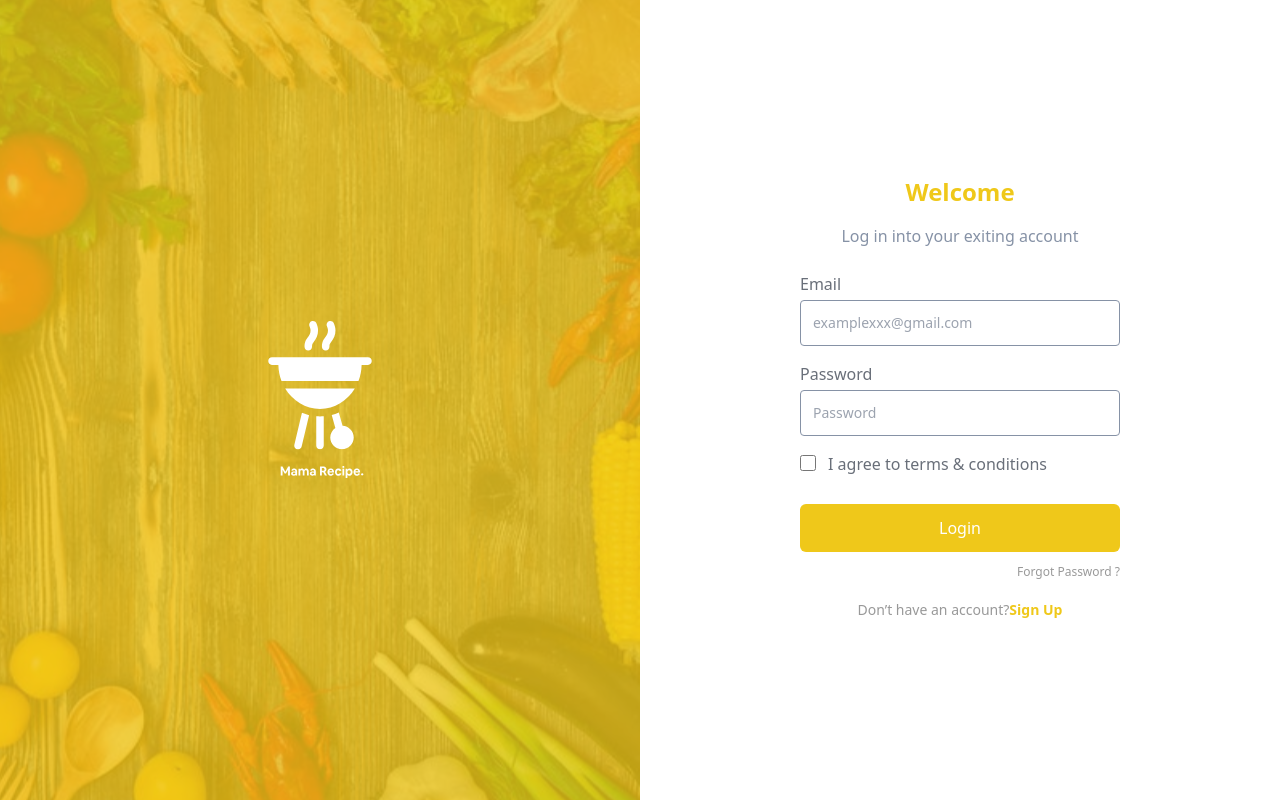
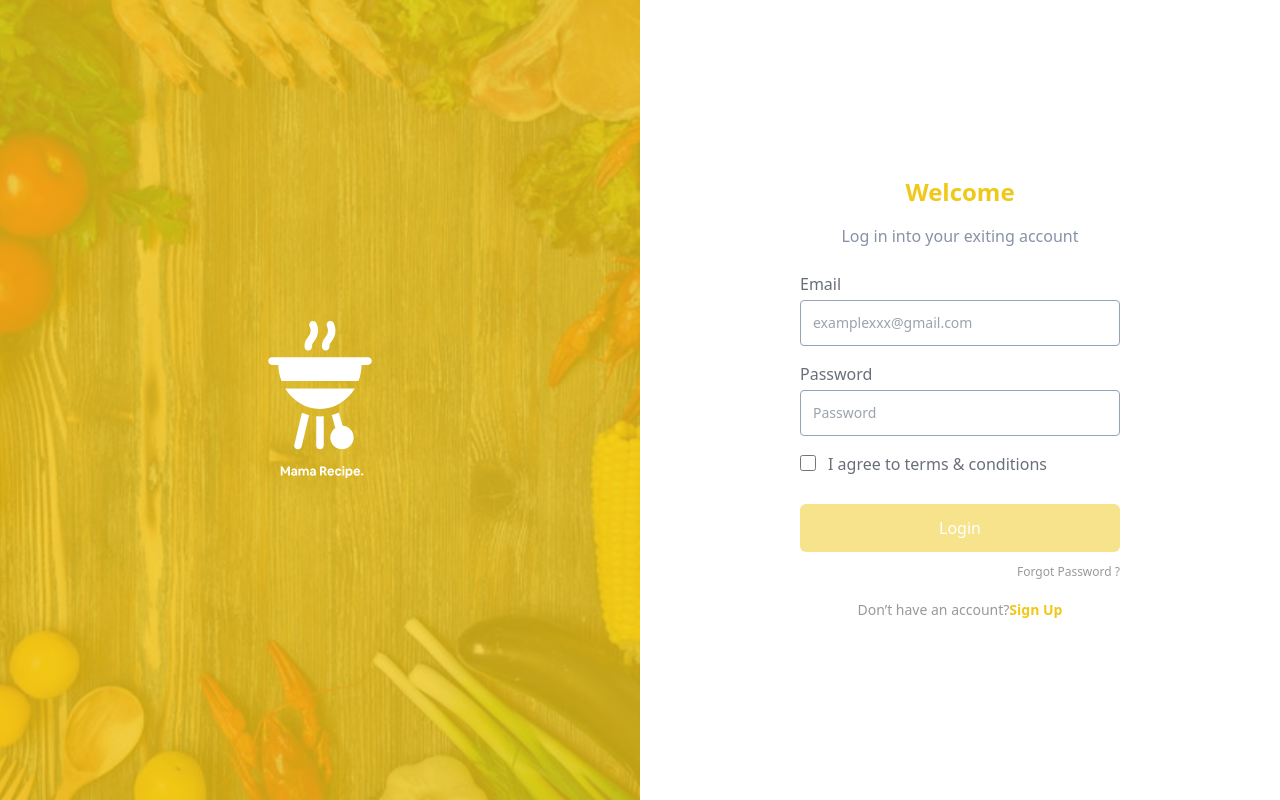
Before and after one commit to hasbialwikusmana/MamaRecipe-Frontend, a React (Vite) app: page /auth/login in a window 1280 px wide. Built offline with nearby package versions, Linux system fonts and the light colour scheme; no server answers.

Commit message:
update login

```diff
--- a/src/pages/Login/index.jsx
+++ b/src/pages/Login/index.jsx
@@ -1,50 +1,61 @@
 import { useState } from "react";
-import axios from "axios";
 import { Link, useNavigate } from "react-router-dom";
 import Swal from "sweetalert2";
+import { login } from "../../services/api";
 
 const Login = () => {
-  const [formData, setFormData] = useState({ email: "", password: "" });
-  const history = useNavigate();
+  const [email, setEmail] = useState("");
+  const [password, setPassword] = useState("");
+  const [agreeTerms, setAgreeTerms] = useState(false);
+  const navigate = useNavigate();
 
-  const handleChange = (e) => {
-    setFormData({ ...formData, [e.target.name]: e.target.value });
-  };
+  const handleLogin = async (e) => {
+    try {
+      e.preventDefault();
+      if (!email || !password) {
+        Swal.fire({
+          icon: "error",
+          title: "Oops...",
+          text: "Email and password cannot be empty!",
+        });
+        return;
+      }
 
-  const handleSubmit = (e) => {
-    e.preventDefault();
+      const response = await login(email, password);
 
-    if (!formData.email || !formData.password) {
+      localStorage.setItem("token", response.data.token);
+
+      localStorage.setItem("refreshToken", response.data.refreshToken);
+
+      // Berhasil login
+
       Swal.fire({
-        icon: "error",
-        title: "Oops...",
-        text: "Email and password cannot be empty!",
+        icon: "success",
+        title: "Login success",
+        text: "You will be redirected to the homepage",
+        showConfirmButton: false,
+        timer: 2000,
       });
-      return;
-    }
 
-    try {
-      const response = axios.post("https://mama-recipe-backend.vercel.app/auth/login", formData);
-
-      console.log(response);
-      const { token, refreshToken } = response.data.data;
-      localStorage.setItem("token", token);
-      localStorage.setItem("refreshToken", refreshToken);
-      history.push("/");
+      navigate("/");
     } catch (error) {
       Swal.fire({
         icon: "error",
         title: "Oops...",
-        text: error.response.data.message,
+        text: error.message,
       });
     }
+  };
+
+  const handleCheckTerms = () => {
+    setAgreeTerms(!agreeTerms);
   };
 
   return (
     <div className="2xl:container 2xl:mx-auto h-screen">
       <div
-        className="w-full flex max-sm:bg-[url('/img/login/bg.svg')]
-        max-sm:justify-center max-sm:items-center max-sm:h-screen max-sm:bg-cover max-sm:bg-center"
+        className="w-full flex flex-row justify-center items-center
+        max-sm:justify-center max-sm:items-center max-sm:h-screen max-sm:bg-cover max-sm:bg-center  "
       >
         <div className="bg-[url('/img/login/bg.svg')] max-sm:hidden w-1/2 flex justify-center items-center h-screen 2xl:h-[1200] bg-cover bg-center">
           <img src="/img/login/logo.svg" width="20%" alt="logo" className=" mt-4 mb-4" />
@@ -57,41 +68,41 @@ const Login = () => {
           <h3 className="max-sm:hidden text-primary text-2xl mt-4 mb-4 font-bold">Welcome</h3>
           <img src="/img/login/logo-yellow.svg" width="20%" alt="logo" className="sm:hidden mt-4 mb-4" />
           <p className="text-[#8692A6] mb-6">Log in into your exiting account</p>
-          <form onSubmit={handleSubmit} className="w-1/2 max-sm:w-4/5 max-lg:w-3/4  flex flex-col justify-start">
+          <form onSubmit={handleLogin} className="w-1/2 max-sm:w-4/5 max-lg:w-3/4  flex flex-col justify-start">
             <label className="text-[#696F79] mb-1" htmlFor="email">
               Email
             </label>
             <input
-              className="w-full bg-white text-black border border-[#8692A6] rounded p-3 mb-4 text-sm focus:drop-shadow  focus:outline-primary"
+              className="w-full bg-white text-black border border-slate-400 rounded p-3 mb-4 text-sm focus:drop-shadow  focus:outline-primary"
               type="text"
               name="email"
               id="email"
               placeholder="examplexxx@gmail.com"
-              value={formData.email}
-              onChange={handleChange}
+              value={email}
+              onChange={(e) => setEmail(e.target.value)}
             />
 
             <label className="text-[#696F79] mb-1" htmlFor="password">
               Password
             </label>
             <input
-              className="w-full bg-white border border-[#8692A6] rounded p-3 mb-4 text-sm focus:drop-shadow  focus:outline-primary"
+              className="w-full bg-white text-black border border-slate-400 rounded p-3 mb-4 text-sm focus:drop-shadow  focus:outline-primary"
               type="password"
               name="password"
               id="password"
               placeholder="Password"
-              value={formData.password}
-              onChange={handleChange}
+              value={password}
+              onChange={(e) => setPassword(e.target.value)}
             />
 
             <div className="flex flex-row gap-x-3 mb-7">
-              <input type="checkbox" name="terms" id="cb-terms" required className="accent-primary mb-0.5 w-4" />
+              <input type="checkbox" name="terms" id="cb-terms" required className="accent-primary mb-0.5 w-4" checked={agreeTerms} onChange={handleCheckTerms} />
               <label htmlFor="cb-terms" className="text-[#696F79]">
                 I agree to terms & conditions
               </label>
             </div>
 
-            <button type="submit" className="w-full bg-primary mb-3 rounded-md py-3 text-white">
+            <button type="submit" className={`w-full bg-primary mb-3 rounded-md py-3 text-white ${!agreeTerms && "opacity-50 cursor-not-allowed"}`} disabled={!agreeTerms}>
               Login
             </button>
 
```
